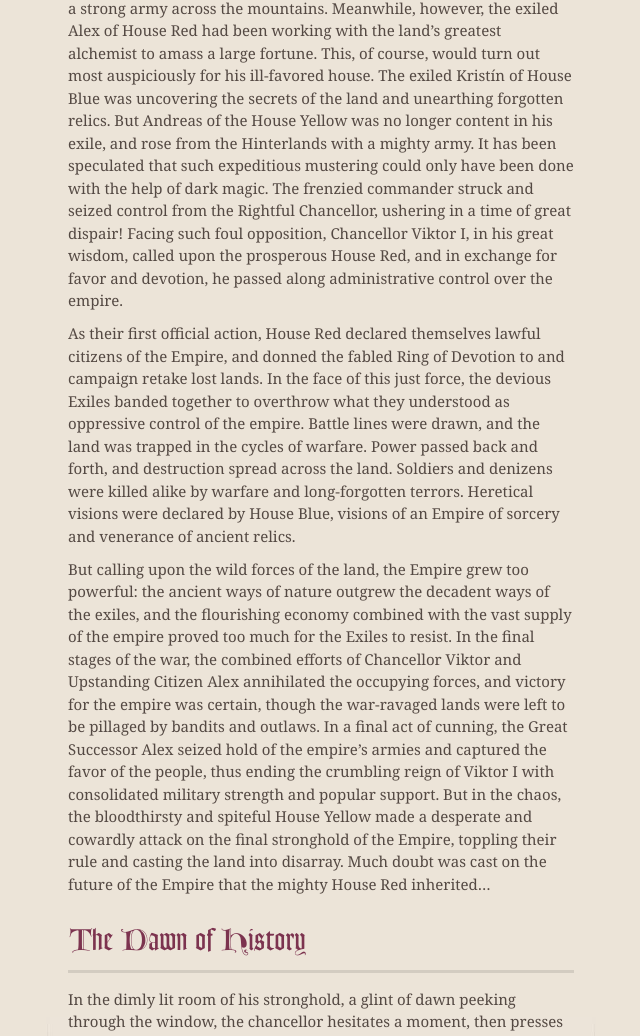
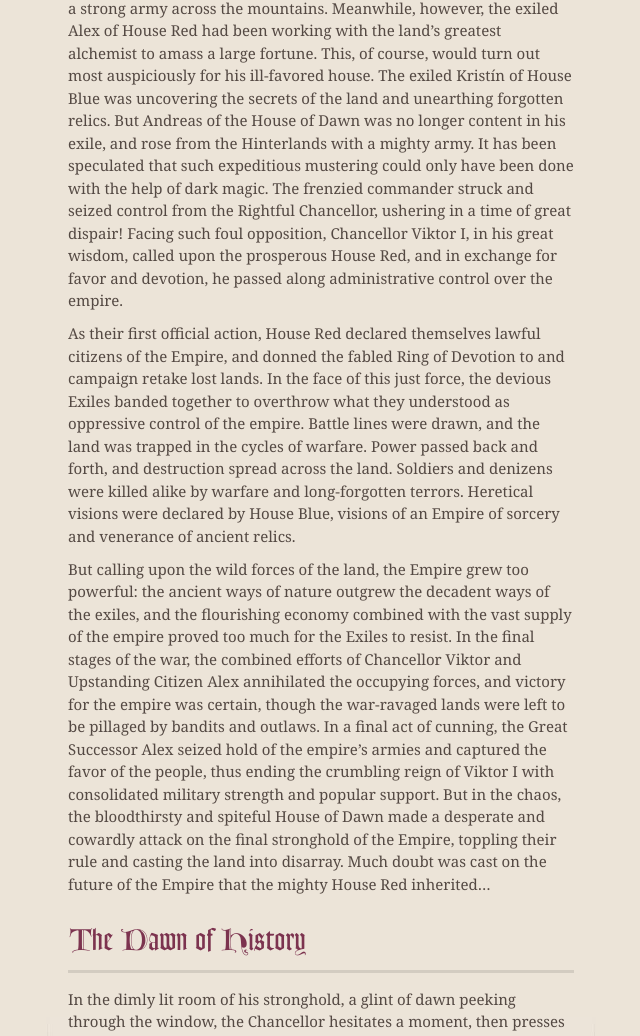
Before and after one commit to alexrutar/helichrysum, a Jekyll site: the page built from index.md, in a window 1280 px wide and 1400 px high, scrolled down 2128 px. Shown: the part 352-1388 px from the top of the window, without its empty margins (319-959 px from the left). Built offline with Jekyll 4.4.1, drawn with Linux system fonts in a browser that asks for light colours; some of the changed text lies outside the part shown.

Commit message:
Added House of Dawn

```diff
--- a/index.md
+++ b/index.md
@@ -10,9 +10,9 @@
 ### Dramatis Personæ
 
 | <img src="assets/character_art/portrait_chancellor.jpg" class="portrait"/> | <img src="assets/character_art/portrait_black.png"  class="portrait"/> |
-| **Chancellor**:<br/>Alex                                                   | **Black**:<br/>Viktor (Exile)                                          |
+| **Chancellor**:<br/>Alex                                                   | **House Black**:<br/>Viktor (Exile)                                    |
 | <img src="assets/character_art/portrait_blue.png"  class="portrait"/>      | <img src="assets/character_art/portrait_yellow.png" class="portrait"/> |
-| **Blue**:<br/>Kristín (Exile)                                              | **Yellow**:<br/> Andreas (Exile)                                       |
+| **House Blue**:<br/>Kristín (Exile)                                        | **House of Dawn**:<br/> Andreas (Exile)                                |
 
 ### The World
 
@@ -63,7 +63,7 @@
 Among the commonfolk, it was said that a new era had begun. Omens had been taken, warning of a time of turmoil and conflict.
 The great chancellor Viktor I had sworn to expand the realm with fire and sword. At this time he securely held the known lands and has amassed a strong army across the mountains.
 Meanwhile, however, the exiled Alex of House Red had been working with the land's greatest alchemist to amass a large fortune. This, of course, would turn out most auspiciously for his ill-favored house. The exiled Kristín of House Blue was uncovering the secrets of the land and unearthing forgotten relics.
-But Andreas of the House Yellow was no longer content in his exile, and rose from the Hinterlands with a mighty army. It has been speculated that such expeditious mustering could only have been done with the help of dark magic. The frenzied commander struck and seized control from the Rightful Chancellor, ushering in a time of great dispair!
+But Andreas of the House of Dawn was no longer content in his exile, and rose from the Hinterlands with a mighty army. It has been speculated that such expeditious mustering could only have been done with the help of dark magic. The frenzied commander struck and seized control from the Rightful Chancellor, ushering in a time of great dispair!
 Facing such foul opposition, Chancellor Viktor I, in his great wisdom, called upon the prosperous House Red, and in exchange for favor and devotion, he passed along administrative control over the empire.
 
 As their first official action, House Red declared themselves lawful citizens of the Empire, and donned the fabled Ring of Devotion to and campaign retake lost lands.
@@ -74,12 +74,12 @@
 But calling upon the wild forces of the land, the Empire grew too powerful: the ancient ways of nature outgrew the decadent ways of the exiles, and the flourishing economy combined with the vast supply of the empire proved too much for the Exiles to resist.
 In the final stages of the war, the combined efforts of Chancellor Viktor and Upstanding Citizen Alex annihilated the occupying forces, and victory for the empire was certain, though the war-ravaged lands were left to be pillaged by bandits and outlaws.
 In a final act of cunning, the Great Successor Alex seized hold of the empire's armies and captured the favor of the people, thus ending the crumbling reign of Viktor I with consolidated military strength and popular support.
-But in the chaos, the bloodthirsty and spiteful House Yellow made a desperate and cowardly attack on the final stronghold of the Empire, toppling their rule and casting the land into disarray.
+But in the chaos, the bloodthirsty and spiteful House of Dawn made a desperate and cowardly attack on the final stronghold of the Empire, toppling their rule and casting the land into disarray.
 Much doubt was cast on the future of the Empire that the mighty House Red inherited...
 
 
 ### The Dawn of History
-In the dimly lit room of his stronghold, a glint of dawn peeking through the window, the chancellor hesitates a moment, then presses his seal against the molten wax.
+In the dimly lit room of his stronghold, a glint of dawn peeking through the window, the Chancellor hesitates a moment, then presses his seal against the molten wax.
 He leans back with a sigh.
 "It is done, then.
 Let these three great houses rot in exile, and let there be peace once more.
```
